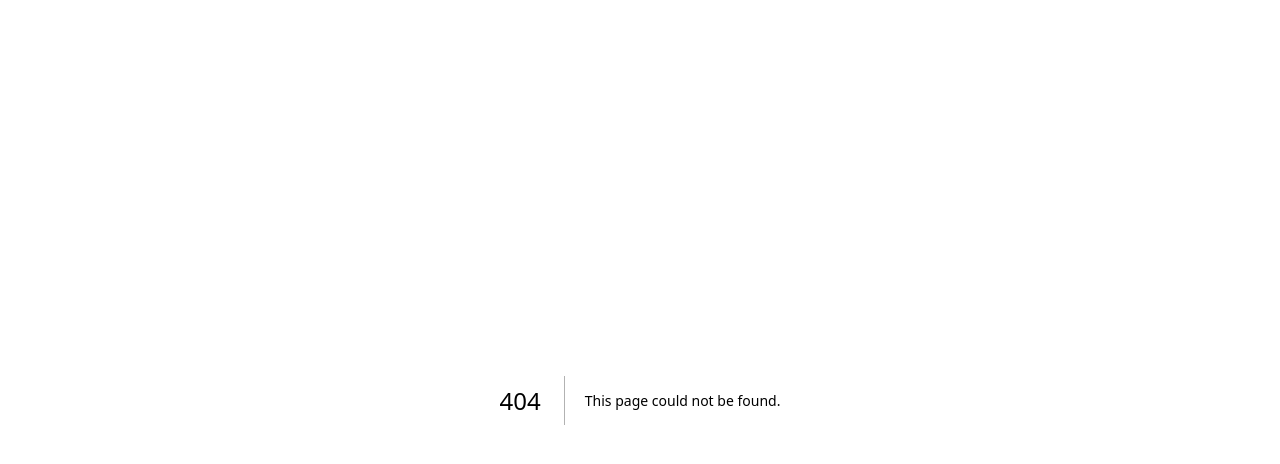
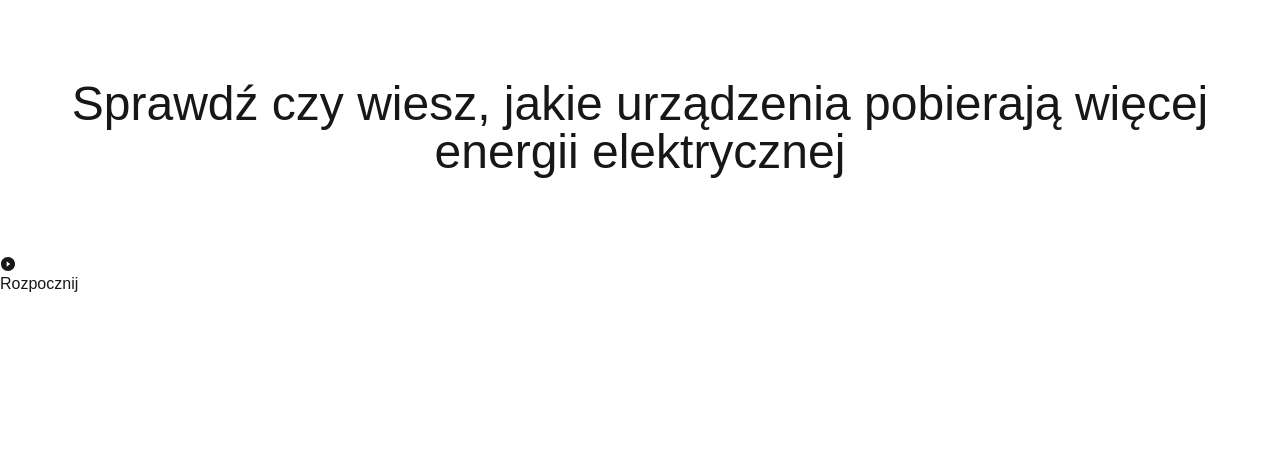
Before and after one commit to Yume24/ko-ciuszkon-2025, a Next.js app: page /consumption-quiz in a window 1280 px wide. Before the commit this address had no page. Shown: the top 464 px of the page. Built offline with nearby package versions, Linux system fonts and the light colour scheme.

Commit message:
some work done on consumtion quiz

```diff
--- a/package.json
+++ b/package.json
@@ -9,9 +9,11 @@
     "lint": "next lint"
   },
   "dependencies": {
+    "next": "15.3.3",
+    "phaser": "^3.90.0",
     "react": "^19.0.0",
     "react-dom": "^19.0.0",
-    "next": "15.3.3"
+    "react-icons": "^5.5.0"
   },
   "devDependencies": {
     "@tailwindcss/postcss": "^4",
--- /dev/null
+++ b/src/app/consumption-quiz/components/button.js
@@ -0,0 +1,12 @@
+import { AiFillPlayCircle } from "react-icons/ai";
+
+
+function StartButton()
+{
+    return <div className="w-30">
+        <AiFillPlayCircle />
+        <p>Rozpocznij</p>
+    </div>
+}
+
+export default StartButton;
--- /dev/null
+++ b/src/app/consumption-quiz/page.js
@@ -0,0 +1,13 @@
+import StartButton from "@/app/consumption-quiz/components/button";
+
+
+function ConsumptionQuiz()
+{
+    return <div className="flex flex-col justify-items-center">
+        <p className="text-5xl text-center my-20">Sprawdź czy wiesz, jakie urządzenia pobierają więcej energii elektrycznej</p>
+
+        <StartButton />
+    </div>
+}
+
+export default ConsumptionQuiz;
--- a/src/app/game/page.js
+++ /dev/null
@@ -1,4 +0,0 @@
-export default function Game()
-{
-    return <h1>Hi mum!</h1>
-}
```
Also changed, not shown: 1 other file (tests, documents, lock files or other folders).
